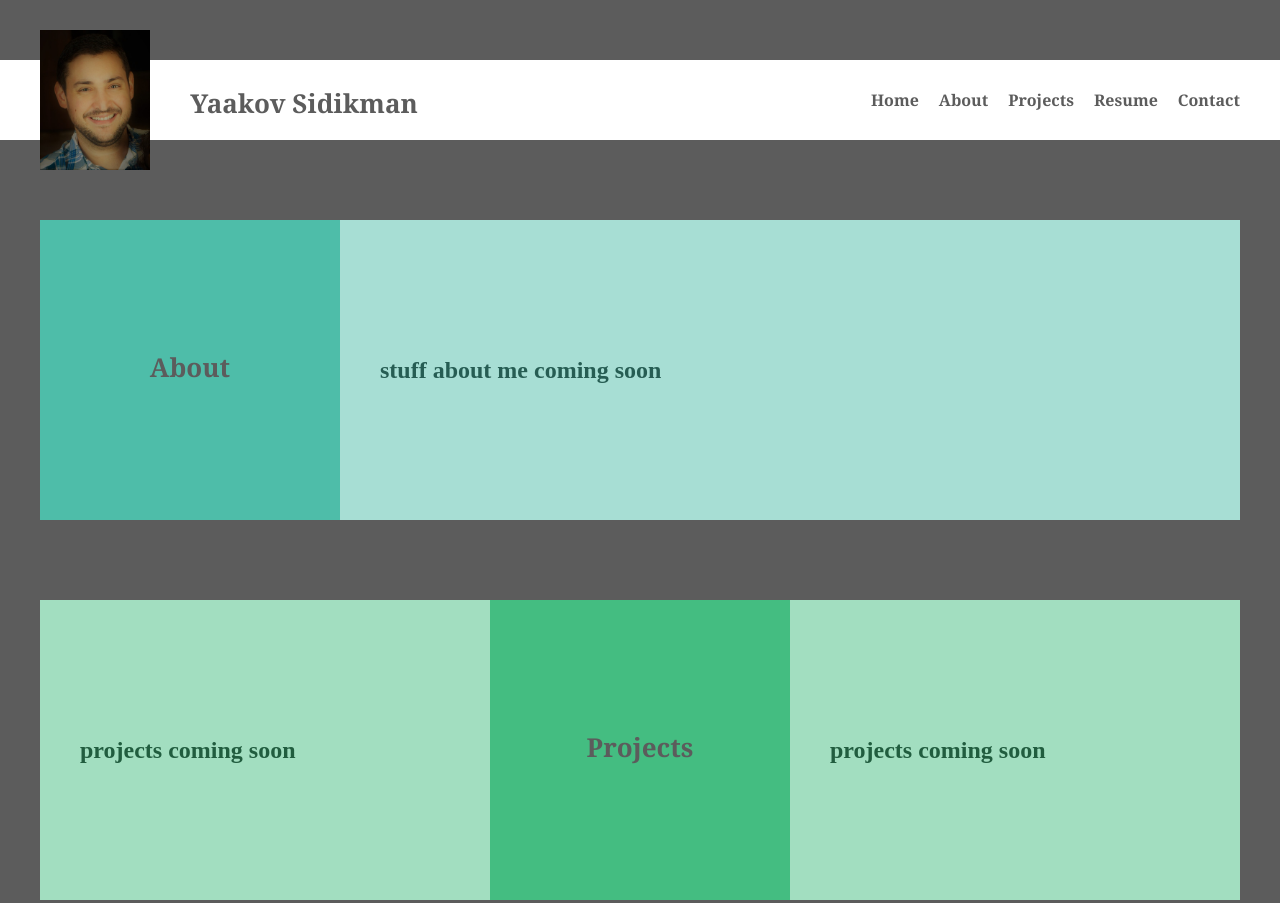
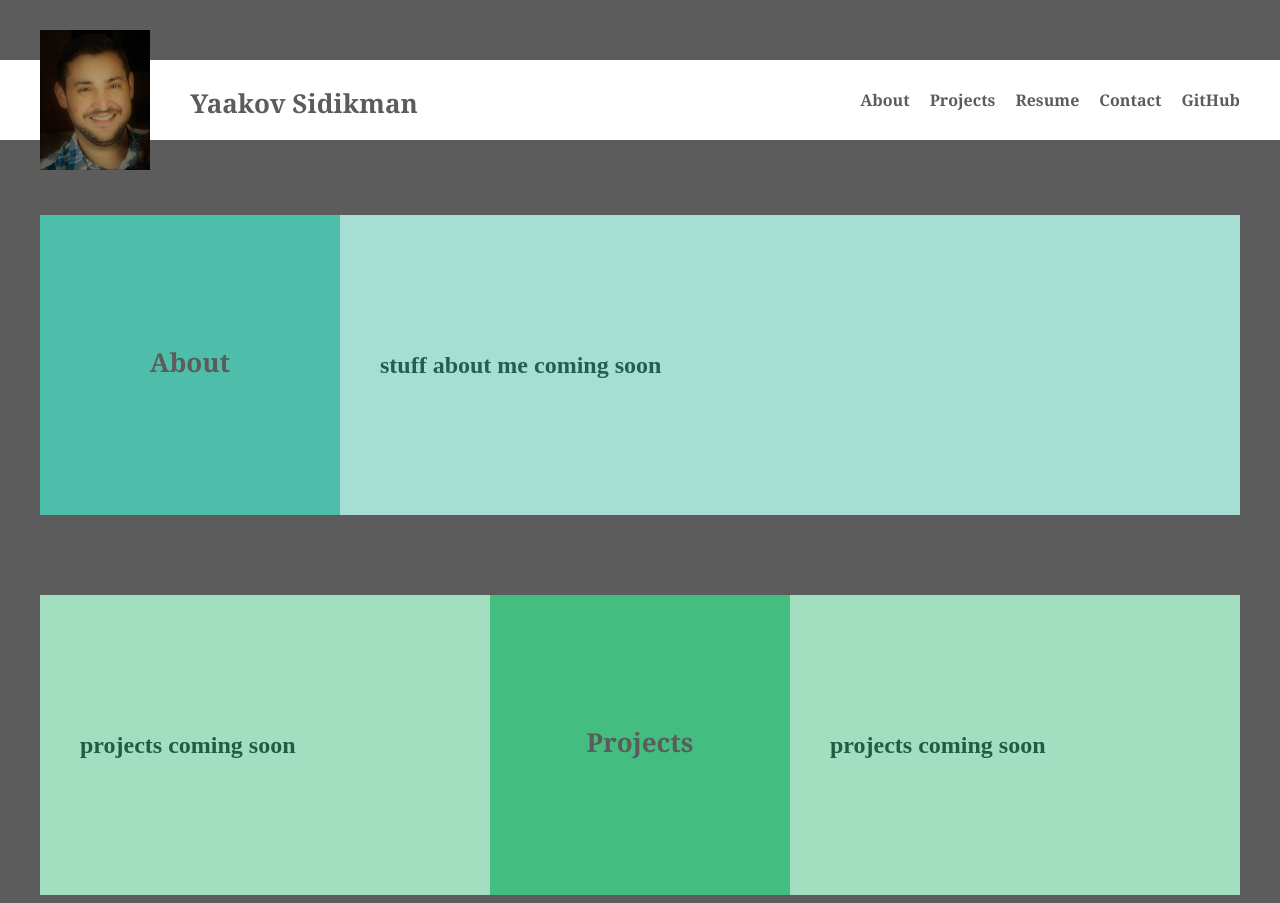
Before and after one commit to ysdkmn/ysdkmn.github.io, a plain HTML site: page index.html in a window 1280 px wide. Shown: the top 903 px of the page. Drawn offline with Linux system fonts and the light colour scheme.

Commit message:
complete about link anchor and add github link

```diff
--- a/index.html
+++ b/index.html
@@ -14,13 +14,14 @@
       <span class="name header">Yaakov Sidikman</span>
     </div>
     <nav class="headnav header">
-      <span><a href="#home">Home</a></span>
       <span><a href="#about">About</a></span>
       <span><a href="#projects">Projects</a></span>
       <span><a href="#resume">Resume</a></span>
       <span><a href="#contact">Contact</a></span>
+      <span><a href="https://github.com/ysdkmn" target="_blank">GitHub</a></span>
     </nav>
   </header>
+  <div class="headerspace" id="about"></div>
   <div class="maincontainer">
     <div class="about container">
       <div class="subtitle">
@@ -65,11 +66,11 @@
   </div>
   <footer>
     <nav class="footnav">
-      <span><a href="#home">Home</a></span>
       <span><a href="#about">About</a></span>
       <span><a href="#projects">Projects</a></span>
       <span><a href="#resume">Resume</a></span>
       <span><a href="#contact">Contact</a></span>
+      <span><a href="https://github.com/ysdkmn" target="_blank">GitHub</a></span>
     </nav>
     <span class="copyright">&copy; Yaakov Sidikman 2017</span>
     <span class="diana"> ( Headshot by <a href="http://www.dianaberrent.com/" target="_blank" > Diana Berrent Photography )</a></span>
--- a/resources/css/style.css
+++ b/resources/css/style.css
@@ -67,12 +67,15 @@ div.leftmargin {
   width: 40px;
 }
 
+.headerspace {
+height: 115px;
+}
 /* content */
 
 .maincontainer {
   display: flex;
   flex-direction: column;
-  padding: 180px 40px 60px 40px;
+  padding: 60px 40px;
 }
 
 .container {
@@ -97,11 +100,10 @@ div.leftmargin {
   justify-content: center;
   align-items: flex-end;
   height: 165px;
-  margin-bottom: 30px;
 }
 
 .subanchor {
-  height: 105px;
+  height: 135px;
 }
 
 .subcontent {
```
